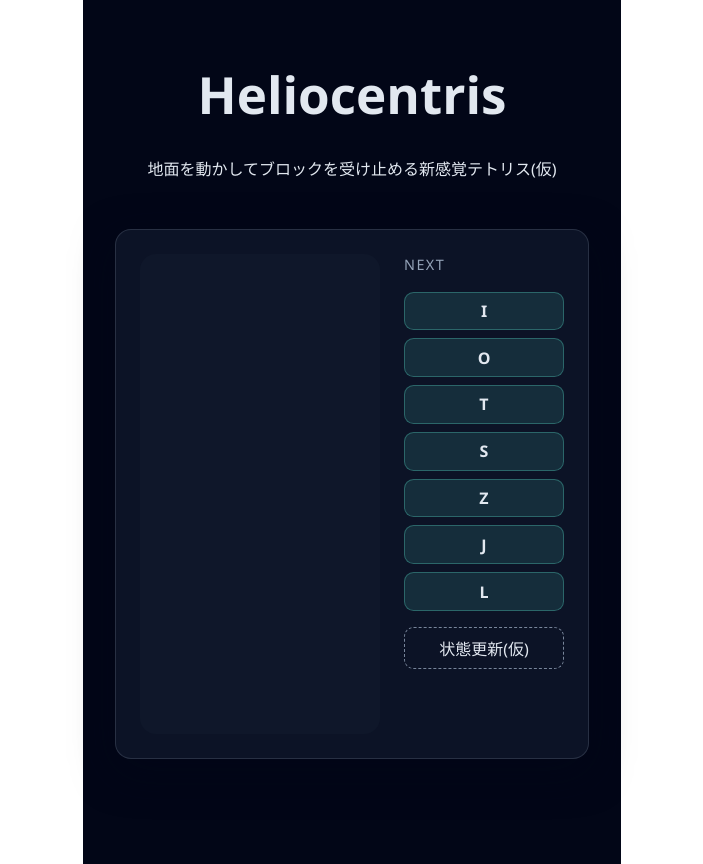
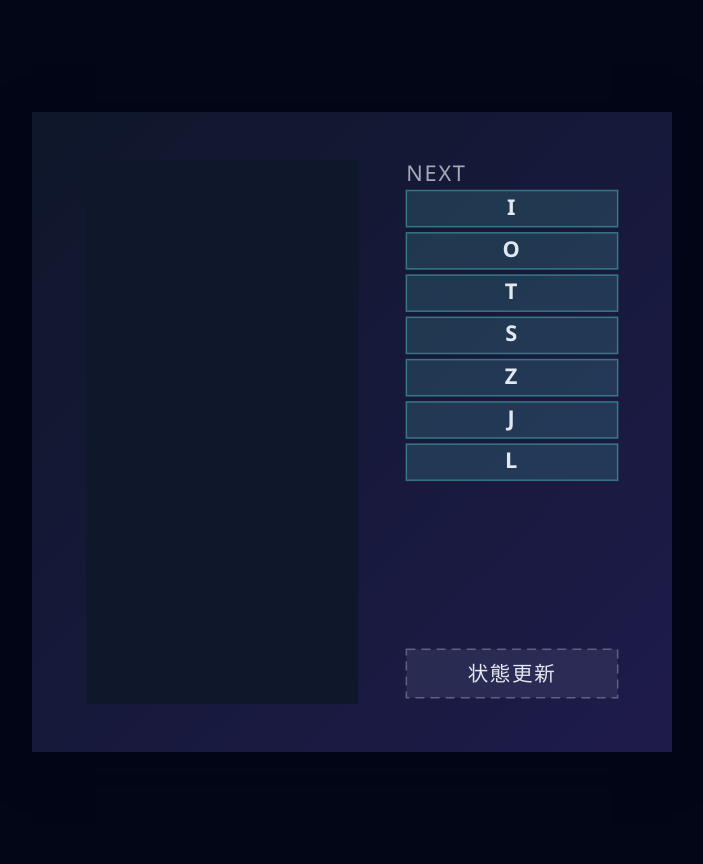
Before and after one commit to kurehajime/heliocentris, a React (Vite) app: page / in a window 1280 px wide. Shown: the whole page, without its empty margins (288-991 px from the left). Built offline with nearby package versions, Linux system fonts and the light colour scheme.

Commit message:
見た目修正

```diff
--- a/src/App.css
+++ b/src/App.css
@@ -1,82 +1,62 @@
 #root {
   min-height: 100vh;
-  margin: 0 auto;
+  width: 100%;
+  margin: 0;
   padding: 2rem;
   background: #020617;
-  color: #e2e8f0;
   font-family: 'Segoe UI', system-ui, -apple-system, BlinkMacSystemFont, 'Helvetica Neue', sans-serif;
+  display: flex;
+  justify-content: center;
+  align-items: center;
 }
 
 .app-root {
+  width: 100%;
+  height: 100%;
   display: flex;
-  flex-direction: column;
-  gap: 2rem;
-  max-width: 960px;
-  margin: 0 auto;
-}
-
-.app-root header {
-  text-align: center;
+  align-items: center;
+  justify-content: center;
 }
 
 .game-element {
-  display: flex;
-  gap: 1.5rem;
-  padding: 1.5rem;
-  border-radius: 1rem;
-  background: rgba(15, 23, 42, 0.85);
-  border: 1px solid rgba(148, 163, 184, 0.2);
+  display: block;
+  width: min(90vmin, 640px);
+  aspect-ratio: 1 / 1;
   box-shadow: 0 12px 40px rgba(2, 6, 23, 0.6);
 }
 
-.game-sidebar {
-  min-width: 160px;
-  display: flex;
-  flex-direction: column;
-  gap: 1rem;
+.game-sidebar text {
+  fill: #e2e8f0;
+  font-size: 0.9rem;
+  letter-spacing: 0.08em;
 }
 
 .game-label {
-  margin: 0;
-  font-size: 0.9rem;
-  text-transform: uppercase;
-  letter-spacing: 0.1em;
-  color: #94a3b8;
+  font-size: 0.8rem;
+  opacity: 0.7;
 }
 
-.mino-queue {
-  list-style: none;
-  margin: 0;
-  padding: 0;
-  display: flex;
-  flex-direction: column;
-  gap: 0.5rem;
+
+.mino-queue__item rect {
+  fill: rgba(94, 234, 212, 0.15);
+  stroke: rgba(94, 234, 212, 0.4);
+  stroke-width: 1;
 }
 
-.mino-queue__item {
-  padding: 0.4rem 0.8rem;
-  border-radius: 0.6rem;
-  background: rgba(94, 234, 212, 0.12);
-  border: 1px solid rgba(94, 234, 212, 0.3);
-  text-align: center;
+.mino-queue__item text {
   font-weight: 600;
 }
 
 .ghost-button {
-  padding: 0.5rem 0.8rem;
-  border-radius: 0.6rem;
-  border: 1px dashed rgba(148, 163, 184, 0.8);
-  background: transparent;
-  color: inherit;
   cursor: pointer;
-  transition: background 0.2s ease;
 }
 
-.ghost-button:hover {
-  background: rgba(148, 163, 184, 0.1);
+.ghost-button rect {
+  fill: rgba(148, 163, 184, 0.12);
+  stroke: rgba(148, 163, 184, 0.5);
+  stroke-dasharray: 6 4;
 }
 
-.field-element {
-  display: block;
-  border-radius: 1rem;
+.ghost-button text {
+  font-size: 0.85rem;
 }
--- a/src/App.tsx
+++ b/src/App.tsx
@@ -5,10 +5,6 @@ import { GameElement } from './components/GameElement'
 function App() {
   return (
     <main className="app-root">
-      <header>
-        <h1>Heliocentris</h1>
-        <p>地面を動かしてブロックを受け止める新感覚テトリス(仮)</p>
-      </header>
       <GameElement />
     </main>
   )
--- a/src/components/BlockElement.tsx
+++ b/src/components/BlockElement.tsx
@@ -30,8 +30,6 @@ export function BlockElement({ cell, x, y, size }: BlockElementProps) {
       opacity={opacity}
       stroke="#333"
       strokeWidth={1}
-      rx={size * 0.1}
-      ry={size * 0.1}
     />
   )
 }
--- a/src/components/FieldElement.tsx
+++ b/src/components/FieldElement.tsx
@@ -7,30 +7,34 @@ import { BlockElement } from './BlockElement'
 type FieldElementProps = {
   fixedField: FixedField
   fallingField: FallingField
-  cellSize?: number
+  cellSize: number
+  originX: number
+  originY: number
 }
 
-export function FieldElement({ fixedField, fallingField, cellSize = 24 }: FieldElementProps) {
+export function FieldElement({
+  fixedField,
+  fallingField,
+  cellSize,
+  originX,
+  originY,
+}: FieldElementProps) {
   const rows = Math.max(fixedField.length, fallingField.length)
   const cols = Math.max(fixedField[0]?.length ?? 0, fallingField[0]?.length ?? 0)
 
   const mergedField = useMemo(() => mergeFields(fixedField, fallingField, rows, cols), [fixedField, fallingField, rows, cols])
+  const width = cols * cellSize
+  const height = rows * cellSize
 
   return (
-    <svg
-      width={cols * cellSize}
-      height={rows * cellSize}
-      className="field-element"
-      role="img"
-      aria-label="ゲームフィールド"
-    >
-      <rect width="100%" height="100%" fill="#0f172a" rx={12} ry={12} />
+    <g className="field-element" transform={`translate(${originX} ${originY})`} role="presentation">
+      <rect width={width} height={height} fill="#0f172a" />
       {mergedField.map((row, y) =>
         row.map((cell, x) => (
           <BlockElement key={`${x}-${y}`} cell={cell} x={x} y={y} size={cellSize} />
         )),
       )}
-    </svg>
+    </g>
   )
 }
 
--- a/src/components/GameElement.tsx
+++ b/src/components/GameElement.tsx
@@ -1,7 +1,12 @@
-import { useCallback, useState } from 'react'
+import { useCallback, useMemo, useState } from 'react'
 
 import { GameManager } from '../game/GameManager'
 import { FieldElement } from './FieldElement'
+
+const FIELD_CELL_SIZE = 18
+const SIDEBAR_WIDTH = 140
+const HORIZONTAL_GAP = 32
+const VIEWBOX_PADDING = 32
 
 export function GameElement() {
   const [manager, setManager] = useState(() => GameManager.bootstrap())
@@ -11,23 +16,76 @@ export function GameElement() {
   }, [])
 
   const { fixedField, fallingField, nextQueue } = manager.state
+  const { cols, rows } = manager.dimensions
+
+  const layout = useMemo(() => computeLayout({ cols, rows }), [cols, rows])
 
   return (
-    <section className="game-element">
-      <FieldElement fixedField={fixedField} fallingField={fallingField} />
-      <aside className="game-sidebar">
-        <p className="game-label">Next</p>
-        <ul className="mino-queue">
-          {nextQueue.map((mino) => (
-            <li key={mino} className="mino-queue__item">
+    <svg
+      className="game-element"
+      viewBox={`0 0 ${layout.viewSize} ${layout.viewSize}`}
+      role="img"
+      aria-label="ゲーム画面"
+    >
+      <defs>
+        <linearGradient id="game-bg" x1="0" x2="1" y1="0" y2="1">
+          <stop offset="0%" stopColor="#0f172a" />
+          <stop offset="100%" stopColor="#1e1b4b" />
+        </linearGradient>
+      </defs>
+      <rect width="100%" height="100%" fill="url(#game-bg)" />
+      <FieldElement
+        fixedField={fixedField}
+        fallingField={fallingField}
+        cellSize={FIELD_CELL_SIZE}
+        originX={layout.fieldX}
+        originY={layout.fieldY}
+      />
+      <g transform={`translate(${layout.sidebarX} ${layout.sidebarY})`} className="game-sidebar" aria-label="ネクスト">
+        <text className="game-label" x={0} y={0} dy={14}>
+          NEXT
+        </text>
+        {nextQueue.map((mino, index) => (
+          <g key={mino + index} transform={`translate(0 ${20 + index * 28})`} className="mino-queue__item">
+            <rect width={SIDEBAR_WIDTH} height={24} />
+            <text x={SIDEBAR_WIDTH / 2} y={16} textAnchor="middle">
               {mino}
-            </li>
-          ))}
-        </ul>
-        <button type="button" onClick={handleTick} className="ghost-button">
-          状態更新(仮)
-        </button>
-      </aside>
-    </section>
+            </text>
+          </g>
+        ))}
+        <g
+          className="ghost-button"
+          transform={`translate(0 ${layout.sidebarHeight - 36})`}
+          onClick={handleTick}
+          role="button"
+        >
+          <rect width={SIDEBAR_WIDTH} height={32} />
+          <text x={SIDEBAR_WIDTH / 2} y={21} textAnchor="middle">
+            状態更新
+          </text>
+        </g>
+      </g>
+    </svg>
   )
 }
+
+function computeLayout({ cols, rows }: { cols: number; rows: number }) {
+  const fieldWidth = cols * FIELD_CELL_SIZE
+  const fieldHeight = rows * FIELD_CELL_SIZE
+  const contentWidth = fieldWidth + HORIZONTAL_GAP + SIDEBAR_WIDTH
+  const contentHeight = fieldHeight
+  const contentMax = Math.max(contentWidth, contentHeight)
+  const viewSize = contentMax + VIEWBOX_PADDING * 2
+
+  const offsetX = (viewSize - contentWidth) / 2
+  const offsetY = (viewSize - contentHeight) / 2
+
+  return {
+    viewSize,
+    fieldX: offsetX,
+    fieldY: offsetY,
+    sidebarX: offsetX + fieldWidth + HORIZONTAL_GAP,
+    sidebarY: offsetY,
+    sidebarHeight: fieldHeight,
+  }
+}
```
Also changed, not shown: .agents/連絡帳.md.
